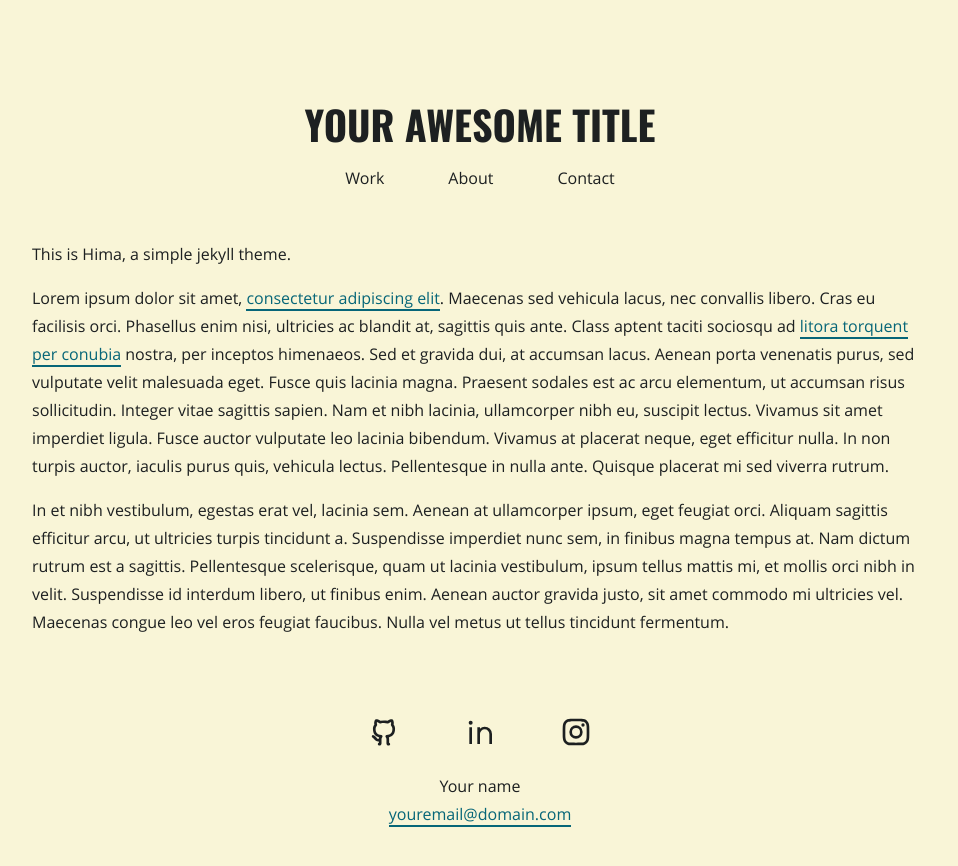
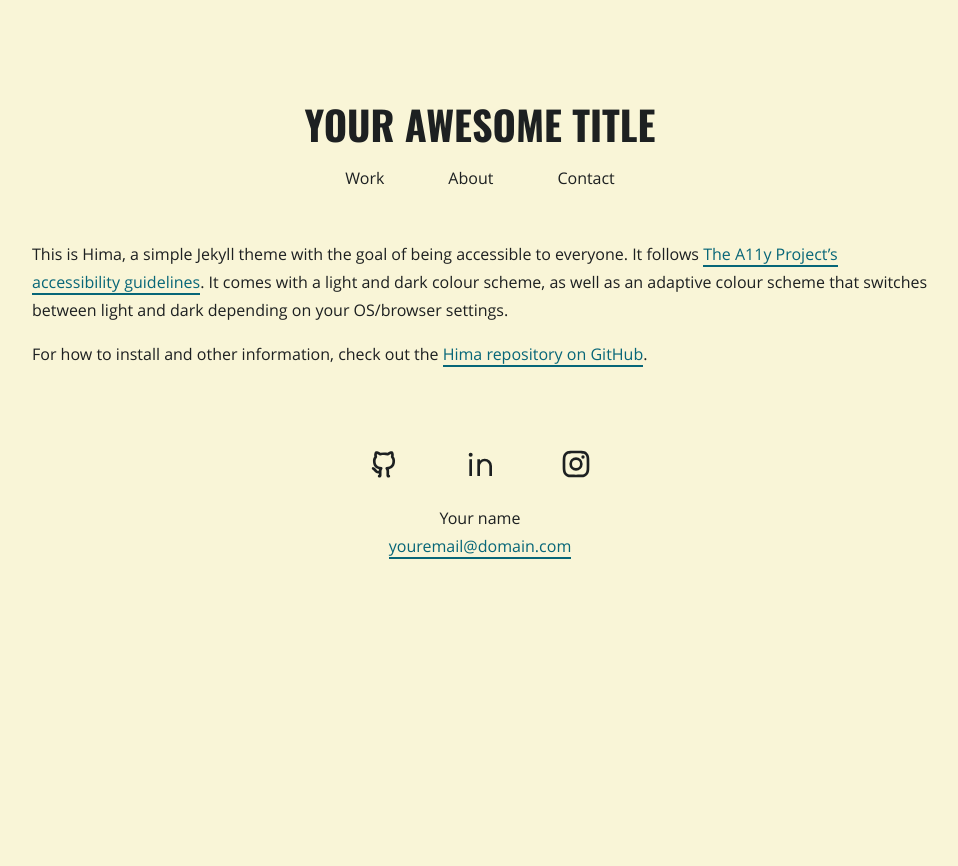
Before and after one commit to brandoncardoso/hima, a Jekyll site: the page built from index.md, in a window 1280 px wide and 956 px high. Shown: the top 866 px of the window, without its empty margins (160-1118 px from the left). Built offline with Jekyll 4.4.1, drawn with Linux system fonts in a browser that asks for light colours.

Commit message:
update home page content

```diff
--- a/index.md
+++ b/index.md
@@ -3,8 +3,6 @@ layout: home
 title: Hima
 ---
 
-This is Hima, a simple jekyll theme.
+This is Hima, a simple Jekyll theme with the goal of being accessible to everyone. It follows [The A11y Project's accessibility guidelines](https://www.a11yproject.com/checklist). It comes with a light and dark colour scheme, as well as an adaptive colour scheme that switches between light and dark depending on your OS/browser settings.
 
-Lorem ipsum dolor sit amet, [consectetur adipiscing elit](/). Maecenas sed vehicula lacus, nec convallis libero. Cras eu facilisis orci. Phasellus enim nisi, ultricies ac blandit at, sagittis quis ante. Class aptent taciti sociosqu ad [litora torquent per conubia](/) nostra, per inceptos himenaeos. Sed et gravida dui, at accumsan lacus. Aenean porta venenatis purus, sed vulputate velit malesuada eget. Fusce quis lacinia magna. Praesent sodales est ac arcu elementum, ut accumsan risus sollicitudin. Integer vitae sagittis sapien. Nam et nibh lacinia, ullamcorper nibh eu, suscipit lectus. Vivamus sit amet imperdiet ligula. Fusce auctor vulputate leo lacinia bibendum. Vivamus at placerat neque, eget efficitur nulla. In non turpis auctor, iaculis purus quis, vehicula lectus. Pellentesque in nulla ante. Quisque placerat mi sed viverra rutrum.
-
-In et nibh vestibulum, egestas erat vel, lacinia sem. Aenean at ullamcorper ipsum, eget feugiat orci. Aliquam sagittis efficitur arcu, ut ultricies turpis tincidunt a. Suspendisse imperdiet nunc sem, in finibus magna tempus at. Nam dictum rutrum est a sagittis. Pellentesque scelerisque, quam ut lacinia vestibulum, ipsum tellus mattis mi, et mollis orci nibh in velit. Suspendisse id interdum libero, ut finibus enim. Aenean auctor gravida justo, sit amet commodo mi ultricies vel. Maecenas congue leo vel eros feugiat faucibus. Nulla vel metus ut tellus tincidunt fermentum.
+For how to install and other information, check out the [Hima repository on GitHub](https://github.com/brandoncardoso/hima).
```
